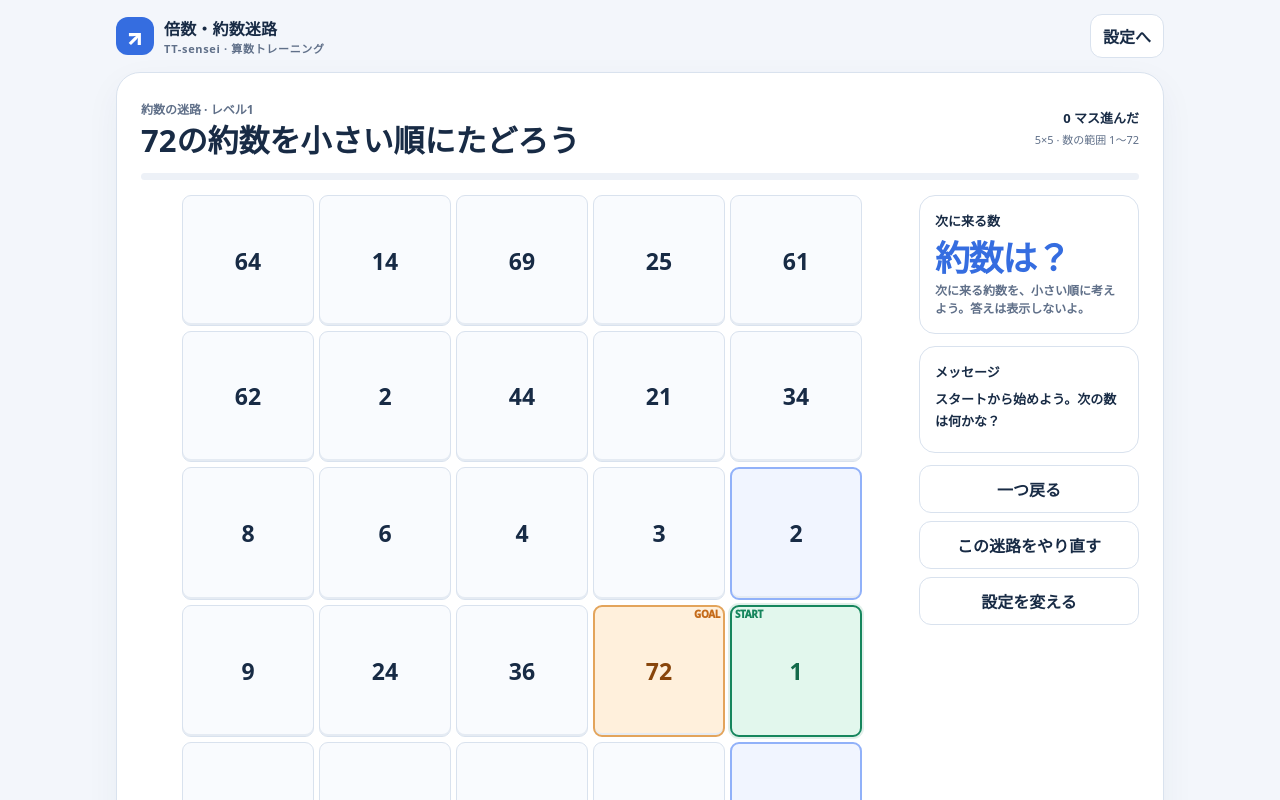
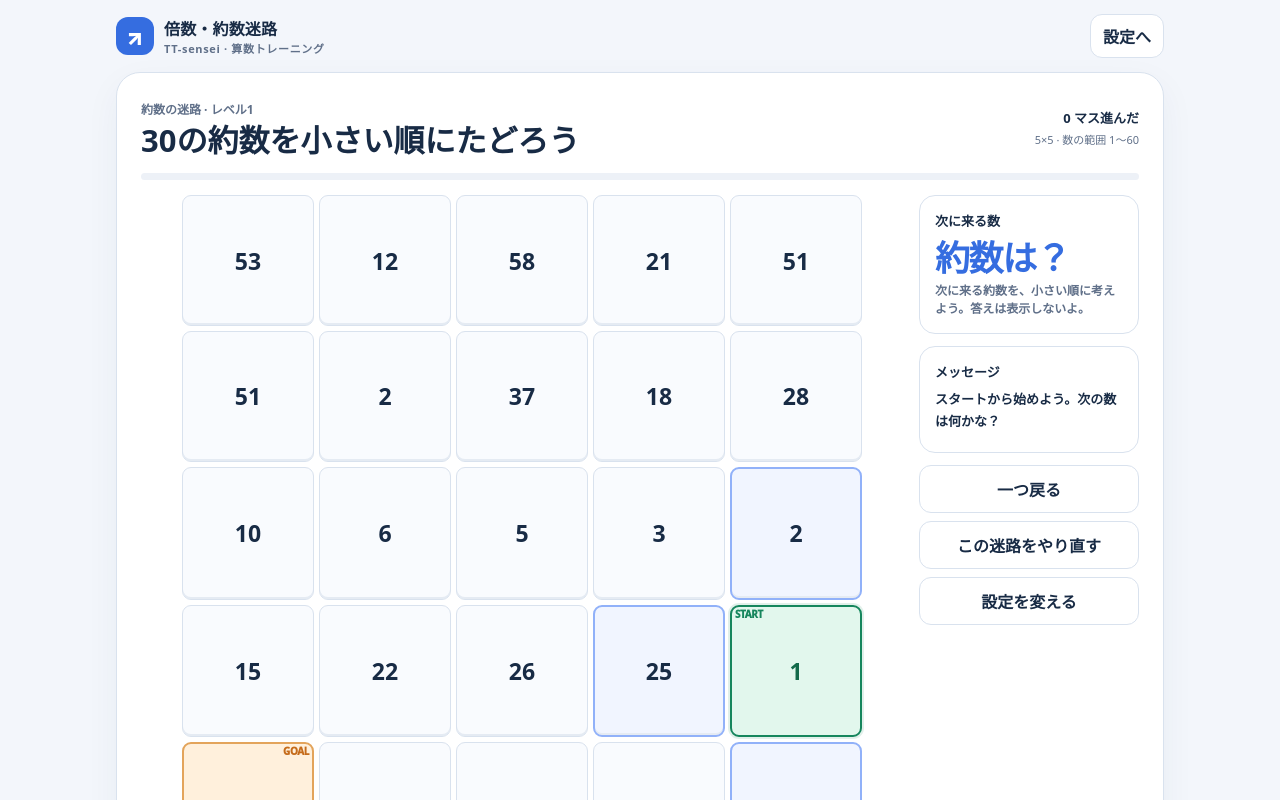
Before and after one commit to TT-sensei/bai-yaku-maze, a plain HTML site: page index.html in a window 1280 px wide. Both pictures are taken after a click on the button "迷路をつくる →". Shown: the top 800 px of the page. Drawn offline with Linux system fonts and the light colour scheme.

Commit message:
Scale maze paths and factor targets across three levels

```diff
--- a/index.html
+++ b/index.html
@@ -24,7 +24,7 @@
 <div class="panel intro"><div class="eyebrow">小学5年生向け · 数のきまり</div><h1>数字を順番にたどって、<br>ゴールをめざそう。</h1><p>となり合うマスへ一つずつ進みます。倍数は小さい順、約数も小さい順。正しい数のつながりを考えながら、スタートからゴールまで進もう。出題される倍数・約数は毎回ランダム。ヒントに答えは出ないよ。</p></div>
 <div class="setup">
 <section class="panel setupCard"><h2>① 迷路は毎回ランダム</h2><div class="sideCard" style="background:#f7f9fd"><h3>出題はおまかせ</h3><p style="font-size:13px;line-height:1.7;color:var(--muted);margin:0">倍数・約数と、もとになる数は毎回ランダム。どちらが出るかは、迷路を作ってからのお楽しみ！</p></div></section>
-<section class="panel setupCard"><h2>① 難しさを選ぼう</h2><div class="difficulty"><button class="level active" data-level="0"><b>レベル1</b><small>やさしい</small></button><button class="level" data-level="1"><b>レベル2</b><small>ふつう</small></button><button class="level" data-level="2"><b>レベル3</b><small>むずかしい</small></button><button class="level" data-level="3"><b>レベル4</b><small>達人</small></button></div><p class="levelInfo" id="levelInfo">5×5マス · 数の範囲 1〜30 · まずは順番を確認しよう。</p><div class="startRow"><button class="primary" id="startBtn">迷路をつくる　→</button><span class="startNote">問題は遊ぶたびに変わります。<br>正解ルートは自動でチェックされます。</span></div></section>
+<section class="panel setupCard"><h2>② 難しさを選ぼう</h2><div class="difficulty"><button class="level active" data-level="0"><b>レベル1</b><small>やさしい</small></button><button class="level" data-level="1"><b>レベル2</b><small>ふつう</small></button><button class="level" data-level="2"><b>レベル3</b><small>むずかしい</small></button></div><p class="levelInfo" id="levelInfo">5×5マス · 倍数は5個をたどる · まずは順番を確認しよう。</p><div class="startRow"><button class="primary" id="startBtn">迷路をつくる　→</button><span class="startNote">問題は遊ぶたびに変わります。<br>正解ルートは自動でチェックされます。</span></div></section>
 </div>
 <div class="panel how"><div class="howItem"><div class="howIcon">1</div><div><b>スタートを見つける</b><span>緑のマスがスタート。となり合うマスに進もう。</span></div></div><div class="howItem"><div class="howIcon">2</div><div><b>次の数を考える</b><span>順番に来る数を考えて、となりのマスをタップ。</span></div></div><div class="howItem"><div class="howIcon">3</div><div><b>ゴールをめざす</b><span>オレンジのマスがゴール。数字の順番をつないで進もう。</span></div></div></div>
 </section>
@@ -44,7 +44,7 @@
 (function(){
 'use strict';
 const $=id=>document.getElementById(id);
-const levels=[{n:5,range:72,steps:5,label:'まずは順番を確認しよう。'},{n:7,range:84,steps:7,label:'少し広い迷路で、次の数を考えよう。'},{n:9,range:108,steps:9,label:'数の範囲も広がるよ。落ち着いて進もう。'},{n:10,range:120,steps:10,label:'広い迷路に挑戦。順番を見失わずに進もう。'}];
+const levels=[{n:5,range:60,steps:5,multipleTargets:[2,3,4,5,6,8,10],factorTargets:[12,18,20,24,30],label:'まずは短い道で順番を確かめよう。'},{n:7,range:180,steps:10,multipleTargets:[3,4,5,6,7,8,9,10,12],factorTargets:[60,72,84,90,120,180],label:'数の範囲と道のりが長くなるよ。'},{n:9,range:900,steps:16,multipleTargets:[4,5,6,7,8,9,10,12],factorTargets:[240,360,420,480,540,600,720,840],label:'大きな数と長い道のりに挑戦しよう。'}];
 const state={mode:'multiple',target:2,level:0,grid:[],sequence:[],route:[],start:0,goal:0,current:0,visited:[],wrong:0,moves:0,startedAt:0,elapsed:0,solved:false};
 const dirs=[[-1,0],[1,0],[0,-1],[0,1]];
 function rand(n){return Math.floor(Math.random()*n)}
@@ -56,7 +56,7 @@ function makeSequence(){const cfg=levels[state.level];if(state.mode==='factor')r
 function randomPath(n,length){for(let attempt=0;attempt<100;attempt++){const start=rand(n*n),path=[start],seen=new Set(path);function walk(){if(path.length===length)return true;const opts=shuffle(neighbors(path[path.length-1],n).filter(x=>!seen.has(x)));for(const x of opts){seen.add(x);path.push(x);if(walk())return true;path.pop();seen.delete(x)}return false}if(walk())return path.slice()}return null}
 function hasUniqueProgression(grid,seq,route,n){let paths=[route[0]];if(grid[route[0]]!==seq[0])return false;for(let k=1;k<seq.length;k++){const next=[];for(const pos of paths)for(const nb of neighbors(pos,n))if(grid[nb]===seq[k])next.push(nb);if(next.length!==1||next[0]!==route[k])return false;paths=next}return true}
 function createPuzzle(){
- const n=levels[state.level].n,seq=makeSequence(),max=levels[state.level].range;
+ const n=levels[state.level].n,seq=makeSequence(),max=Math.max(levels[state.level].range,Math.ceil(seq[seq.length-1]*1.12));
  if(seq.length>n*n){return false}
  for(let attempt=0;attempt<220;attempt++){
   const route=randomPath(n,seq.length);if(!route)continue;
@@ -95,7 +95,7 @@ function updateStatus(){
  $('nextLabel').textContent=state.solved?'最後まで順番につなげたよ！':(state.mode==='multiple'?'今の数に '+state.target+' を足すと？':'次に来る約数を、小さい順に考えよう。答えは表示しないよ。');
  $('modeLabel').textContent=(state.mode==='multiple'?'倍数の迷路':'約数の迷路')+' · レベル'+(state.level+1);
  $('questionTitle').textContent=state.mode==='multiple'?state.target+'の倍数を小さい順にたどろう':state.target+'の約数を小さい順にたどろう';
- $('boardInfo').textContent=levels[state.level].n+'×'+levels[state.level].n+' · 数の範囲 1〜'+levels[state.level].range;
+ $('boardInfo').textContent=levels[state.level].n+'×'+levels[state.level].n+' · 数の範囲 1〜'+Math.max(levels[state.level].range,Math.ceil(state.sequence[state.sequence.length-1]*1.12));
 }
 function tapCell(i){
  if(state.solved)return;
@@ -113,9 +113,10 @@ function tapCell(i){
 }
 function undoStep(){if(state.solved)return;if(state.visited.length<=1){setMessage('スタートより前には戻れないよ。');return}state.visited.pop();state.current=state.visited[state.visited.length-1];setMessage('一つ前に戻ったよ。次の数を考えてみよう。');renderBoard()}
 function startGame(){
- state.mode=Math.random()<0.5?'multiple':'factor';
- const targets=state.mode==='multiple'?[2,3,4,5,6,7,8,9,10,12]:[12,18,20,24,30,36,40,48,60,72];
- state.target=targets[rand(targets.length)];state.level=Number(document.querySelector('.level.active').dataset.level);
+ state.level=Number(document.querySelector('.level.active').dataset.level);
+ const cfg=levels[state.level];state.mode=Math.random()<0.5?'multiple':'factor';
+ const targets=state.mode==='multiple'?cfg.multipleTargets:cfg.factorTargets;
+ state.target=targets[rand(targets.length)];
  if(!createPuzzle()){setMessage('迷路を作れませんでした。もう一度ためしてね。','bad');return}
  state.current=state.start;state.visited=[state.start];state.wrong=0;state.moves=0;state.solved=false;state.startedAt=Date.now();state.elapsed=0;
  $('setupScreen').classList.add('hidden');$('gameScreen').classList.remove('hidden');$('resultOverlay').classList.add('hidden');
@@ -127,7 +128,7 @@ function showResult(){
  $('resultOverlay').classList.remove('hidden');$('nextBtn').focus()
 }
 function backToSetup(){$('resultOverlay').classList.add('hidden');$('gameScreen').classList.add('hidden');$('setupScreen').classList.remove('hidden');window.scrollTo({top:0,behavior:'instant'})}
-function updateLevelInfo(){const lev=Number(document.querySelector('.level.active').dataset.level),cfg=levels[lev];$('levelInfo').textContent=cfg.n+'×'+cfg.n+'マス · 数の範囲 1〜'+cfg.range+' · '+cfg.label}
+function updateLevelInfo(){const lev=Number(document.querySelector('.level.active').dataset.level),cfg=levels[lev];$('levelInfo').textContent=cfg.n+'×'+cfg.n+'マス · 倍数は'+cfg.steps+'個をたどる · 約数は大きな数から出題 · '+cfg.label}
 
 document.querySelectorAll('.level').forEach(b=>b.addEventListener('click',()=>{document.querySelectorAll('.level').forEach(x=>x.classList.remove('active'));b.classList.add('active');updateLevelInfo()}));
 $('startBtn').addEventListener('click',startGame);
```
